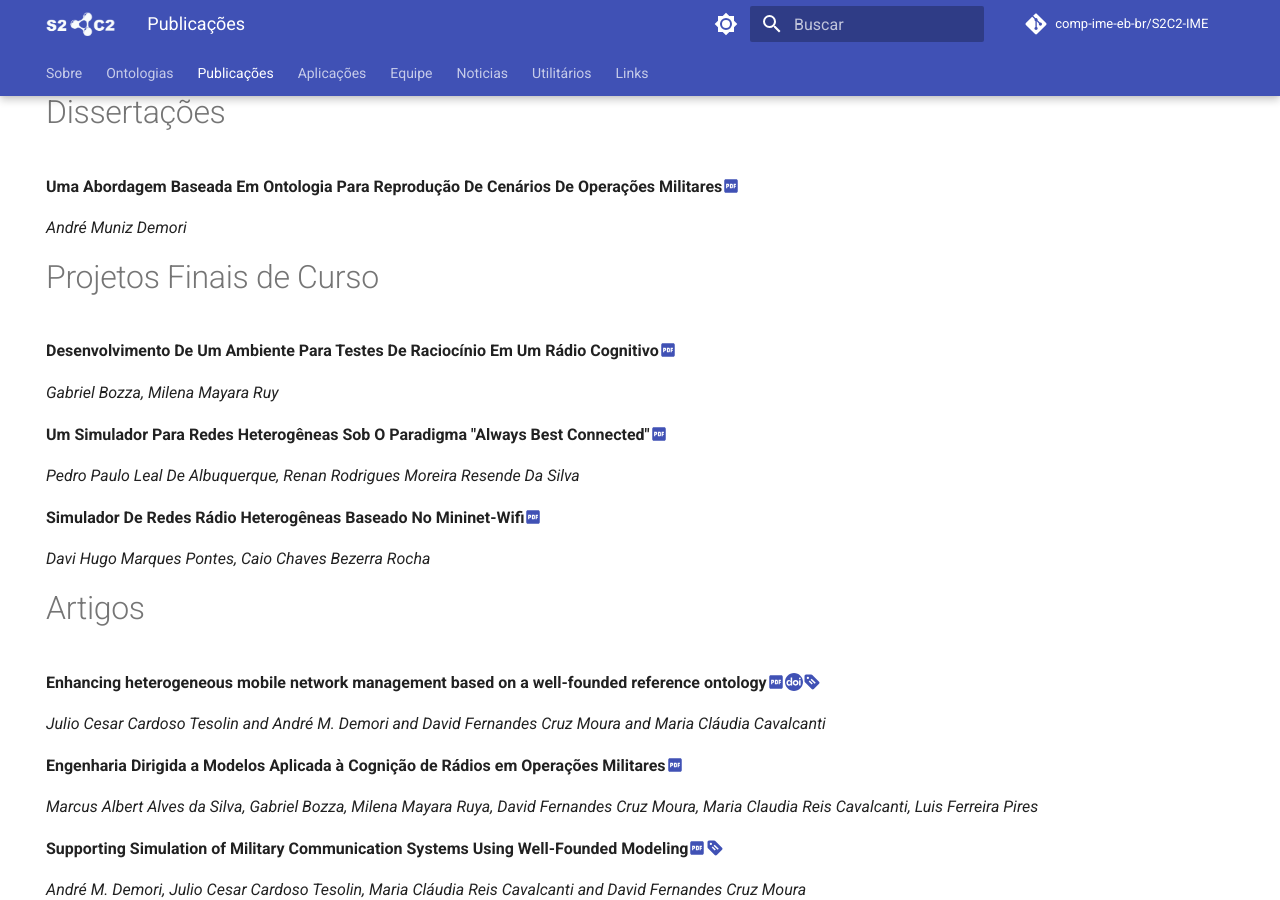
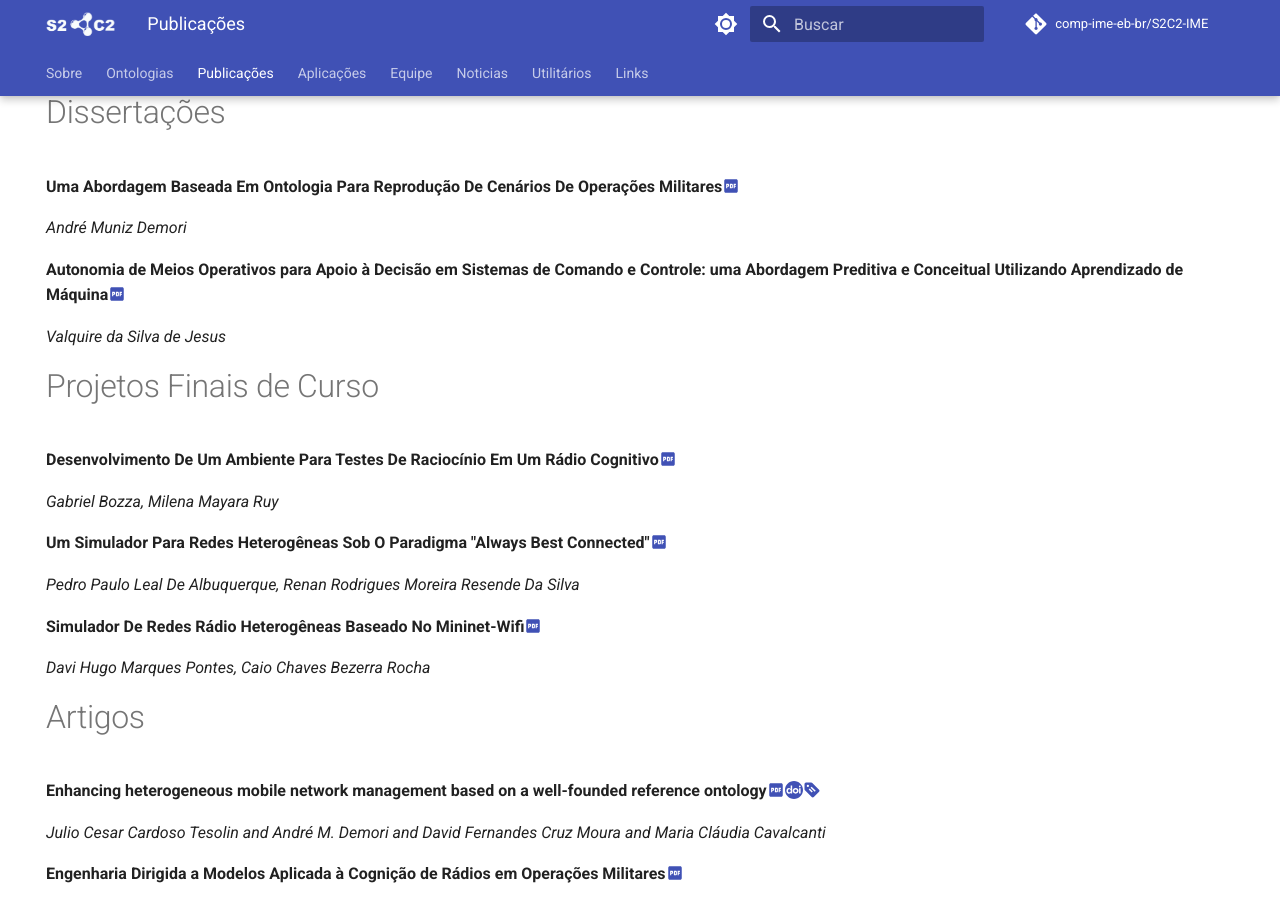
Before and after one commit to comp-ime-eb-br/S2C2-IME, an MkDocs documentation site: the page built from docs/publi.md, in a window 1280 px wide and 900 px high, scrolled down 302 px. Built offline with MkDocs 1.6.1 and Material for MkDocs 9.7.7, drawn with Linux system fonts in a browser that asks for light colours; comment, search, counter and statistics services are not loaded.

Commit message:
Update publi.md incluí a dissert Valquire

```diff
--- a/docs/publi.md
+++ b/docs/publi.md
@@ -19,6 +19,10 @@ hide:
 **Uma Abordagem Baseada Em Ontologia Para Reprodução De Cenários De  Operações Militares**[:material-file-pdf-box:{ title="file"}](https://github.com/comp-ime-eb-br/S2C2-IME/blob/main/publi/Disserta%C3%A7%C3%A3oAndreMunizDemori_IME_versao_final.pdf?raw=true){:download="Diss_ADemori"}
 
 *André Muniz Demori*
+
+**Autonomia de Meios Operativos para Apoio à Decisão em Sistemas de Comando e Controle: uma Abordagem Preditiva e Conceitual Utilizando Aprendizado de Máquina**[:material-file-pdf-box:{ title="file"}](https://github.com/comp-ime-eb-br/S2C2-IME/blob/main/publi/Dissertacao_Mestrado_PPGI_UFRJ_Valquire_Final_comAssinaturas?raw=true){:download="Diss_Valquire"}
+
+*Valquire da Silva de Jesus*
 
 # Projetos Finais de Curso
 
```
